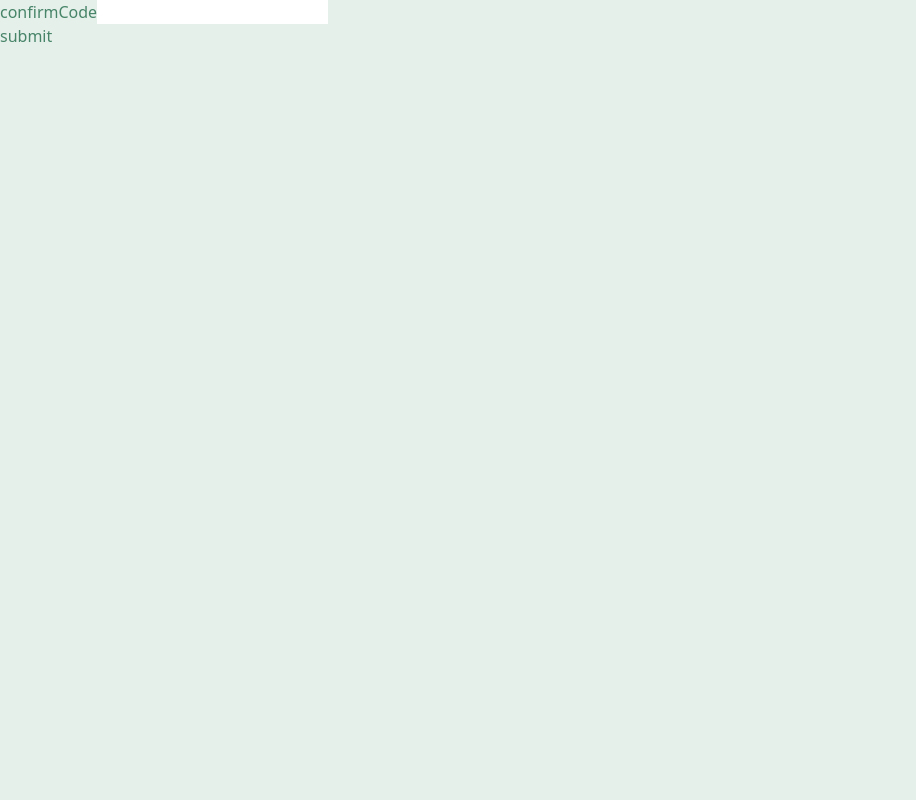
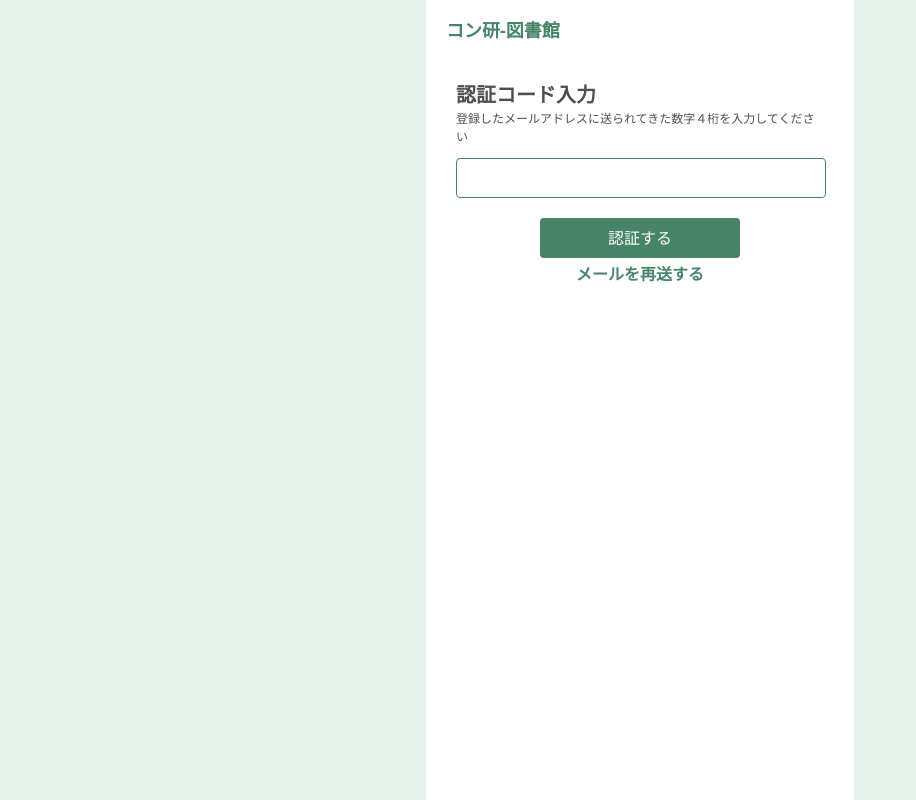
Before and after one commit to kurakke/library, a Next.js app: page /confirm in a window 1280 px wide. Shown: the whole page, without its empty margins (0-916 px from the left). Built offline with nearby package versions, Linux system fonts and the light colour scheme.

Commit message:
confirmページの作成

```diff
--- a/src/views/pages/Confirm/index.tsx
+++ b/src/views/pages/Confirm/index.tsx
@@ -1,5 +1,7 @@
 import React,{useState} from "react";
 import { useAuth } from "~/features/auth/hooks/useAuth";
+import {DefaultLayout} from "~/ui/layouts/Default";
+import {Heading2} from "~/ui/components/Heading2";
 
 export const ConfirmPage = () => {
     const auth = useAuth();
@@ -18,18 +20,25 @@ export const ConfirmPage = () => {
     }
 
     return (
-        <div>
+        <DefaultLayout disableCtrls>
+            <div className="px-30 mt-20">
             <div>
                 <form onSubmit={handleSubmit}>
+                    <div className="flex flex-col">
+                       <Heading2>認証コード入力</Heading2>
+                        <h1 className="text-xs text-gray-dark">登録したメールアドレスに送られてきた数字４桁を入力してください</h1>
+                        <input className="w-370 h-40 px-10 mt-12 border rounded" type="text" name="confirmCode" value={confirmCode} onChange={handleConfrimCode} />
+                        <div className="flex justify-center mt-20">
+                        <button className="w-200 h-40 px-30 bg-brand-green text-white rounded">認証する</button>
+                        </div>
+                        <button className="mt-4 font-black text-brand-green">メールを再送する</button>
+                    </div>
                     <div>
-                        <label>
-                            confirmCode
-                        </label>
-                        <input type="text" name="confirmCode" value={confirmCode} onChange={handleConfrimCode} />
+                        {/*<button className="w-200 h-40 bg-brand-green text-white rounded" type='submit'>保存</button>*/}
                     </div>
-                    <button type="submit">submit</button>
                 </form>
             </div>
-        </div>
+            </div>
+        </DefaultLayout>
     )
 }
```
